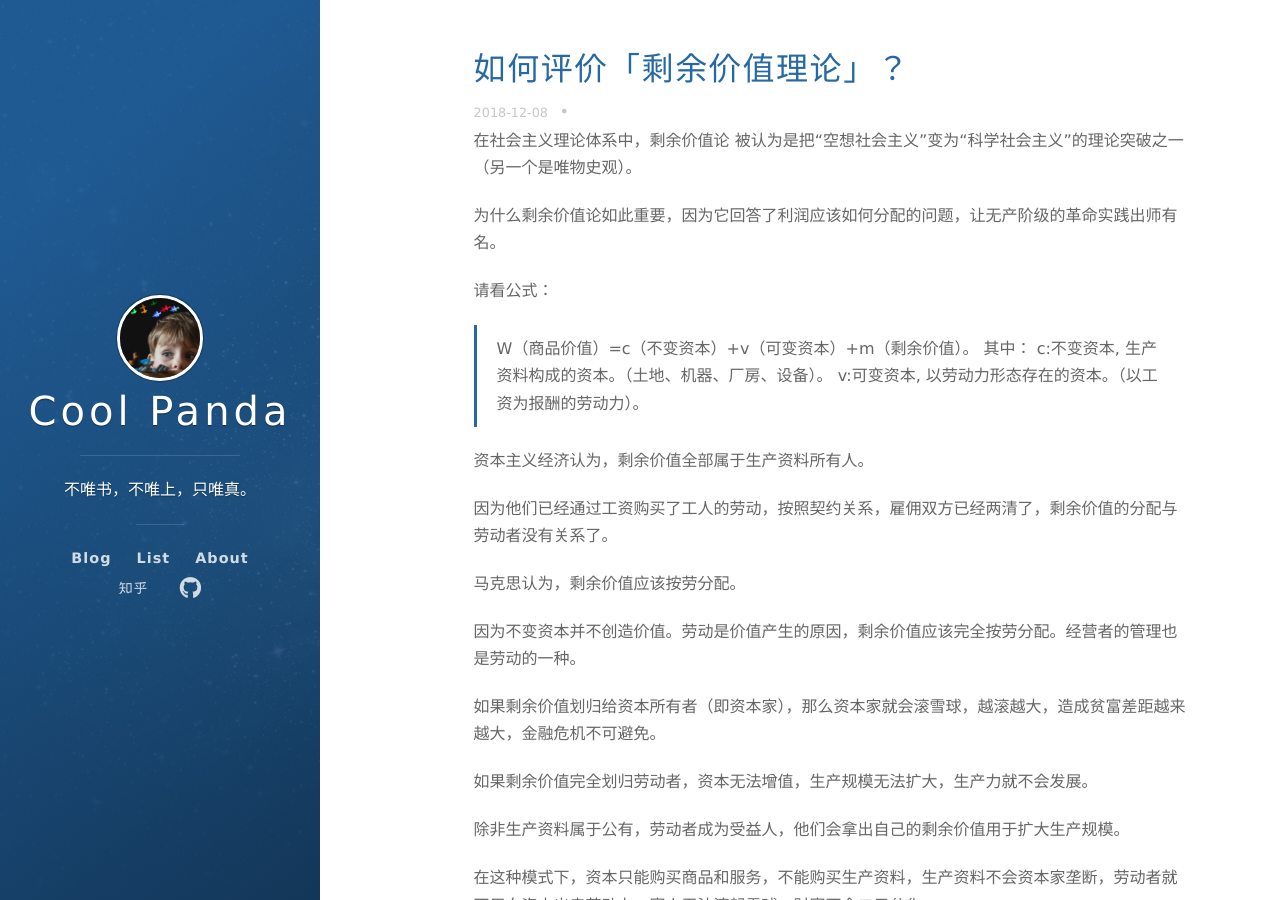
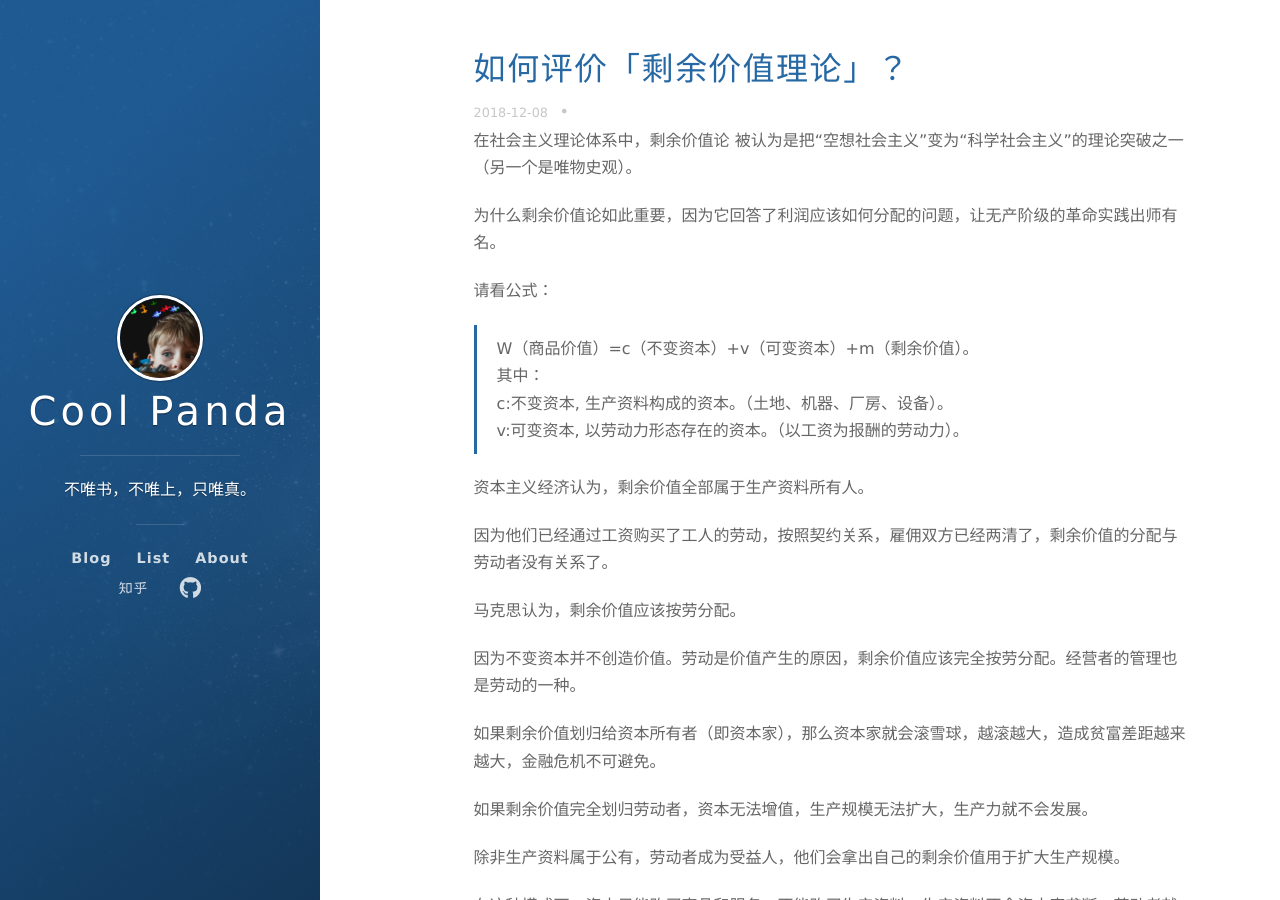
Before and after one commit to Albert-W/cool-panda, a Jekyll site: the page built from _posts/2018-12-08-2.md, in a window 1280 px wide and 900 px high. Built offline with Jekyll 4.4.1, drawn with Linux system fonts in a browser that asks for light colours; nearby versions of some CDN libraries; comment, search, counter and statistics services are not loaded.

Commit message:
Update 2018-12-08-2.md

```diff
--- a/_posts/2018-12-08-2.md
+++ b/_posts/2018-12-08-2.md
@@ -12,9 +12,9 @@ website: https://www.zhihu.com/question/20361395/answer/383595328
 
 请看公式：
 
-> W（商品价值）=c（不变资本）+v（可变资本）+m（剩余价值）。
-> 其中：
-> c:不变资本, 生产资料构成的资本。（土地、机器、厂房、设备）。
+> W（商品价值）=c（不变资本）+v（可变资本）+m（剩余价值）。<br>
+> 其中： <br>
+> c:不变资本, 生产资料构成的资本。（土地、机器、厂房、设备）。<br>
 > v:可变资本, 以劳动力形态存在的资本。（以工资为报酬的劳动力）。
 
 资本主义经济认为，剩余价值全部属于生产资料所有人。
```
